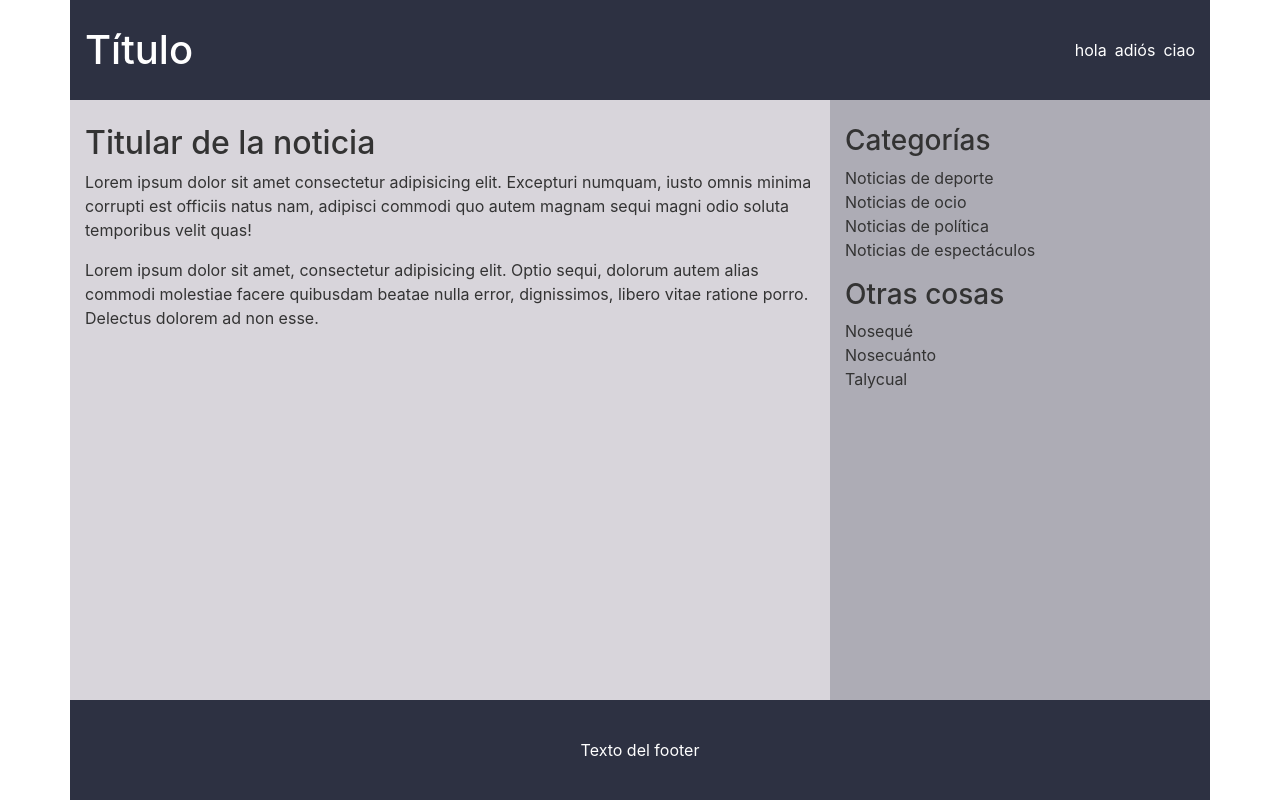
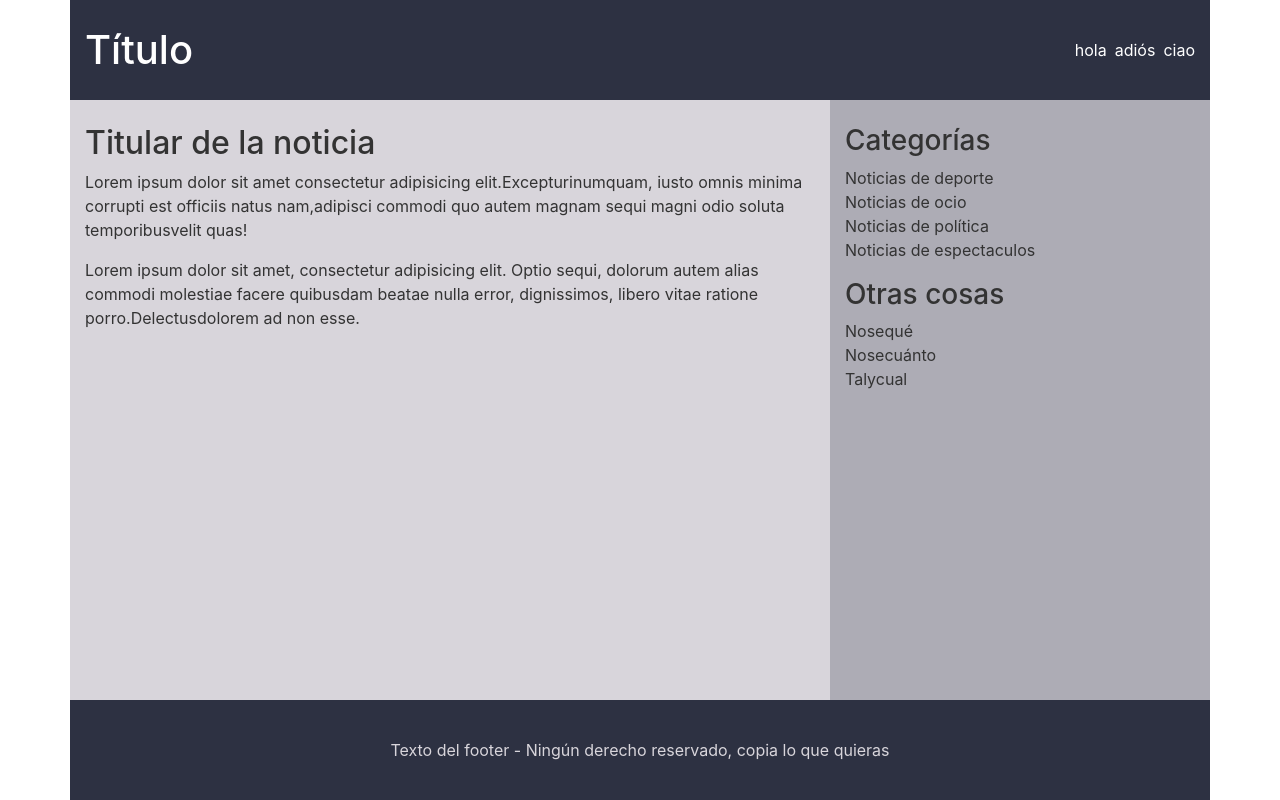
Before and after one commit to glopezh/c2-ejercicio-react-01-layout-bootstrap, a React (Create React App) app: page / in a window 1280 px wide. Built offline with nearby package versions, Linux system fonts and the light colour scheme.

Commit message:
Creacion de variables

```diff
--- a/src/App.js
+++ b/src/App.js
@@ -1,6 +1,30 @@
 function App() {
-  const titulo = "Cosetes";
-  const claseCopyright = "true";
+  /*Una variable que contenga el titular de la noticia.
+- Una variable que contenga el cuerpo de la noticia.
+- Una variable que contenga un array de categorías.
+- Una variable que contenga un array de "otras cosas".
+- Una variable que contenga un valor booleano,
+indicando si se debe imprimir el copyright en el footer o no.Si está a`true`,
+el texto del footer debe ser éste:
+`Texto del footer - Ningún derecho reservado, copia lo que quieras`.*/
+  const titular = "Titular de noticias";
+  const cuerpoNoticia = [
+    "Lorem ipsum dolor sit amet consectetur adipisicing elit.Excepturinumquam, iusto omnis minima corrupti est officiis natus nam,adipisci commodi quo autem magnam sequi magni odio soluta temporibusvelit quas!",
+    "Lorem ipsum dolor sit amet, consectetur adipisicing elit. Optio sequi, dolorum autem alias commodi molestiae facere quibusdam beatae nulla error, dignissimos, libero vitae ratione porro.Delectusdolorem ad non esse."
+  ]
+  const categorias = [
+    "Noticias de deporte",
+    "Noticias de ocio",
+    "Noticias de política",
+    "Noticias de espectaculos",
+  ];
+  const otrasCosas = [
+    "Nosequé",
+    "Nosecuánto",
+    "Talycual",
+  ]
+
+  const copyright = "true";
 
   return (
 <>
@@ -18,44 +42,34 @@ function App() {
       <div className="contenedor-principal row">
         <main className="principal col-12 col-sm-7 col-md-8 py-4">
           <h2>Titular de la noticia</h2>
-          <p>
-            Lorem ipsum dolor sit amet consectetur adipisicing elit. Excepturi
-            numquam, iusto omnis minima corrupti est officiis natus nam,
-            adipisci commodi quo autem magnam sequi magni odio soluta temporibus
-            velit quas!
-          </p>
-          <p>
-            Lorem ipsum dolor sit amet, consectetur adipisicing elit. Optio
-            sequi, dolorum autem alias commodi molestiae facere quibusdam beatae
-            nulla error, dignissimos, libero vitae ratione porro. Delectus
-            dolorem ad non esse.
-          </p>
+          <p>{cuerpoNoticia[0]}</p>
+          <p>{cuerpoNoticia[1]}</p>
         </main>
         <aside className="sidebar col-12 col-sm-5 col-md-4 py-4">
 
-          <section className="listado">
+            <section className="listado center-style">
             <h3>Categorías</h3>
-            <ul className="list-unstyled">
-              <li>Noticias de deporte</li>
-              <li>Noticias de ocio</li>
-              <li>Noticias de política</li>
-              <li>Noticias de espectáculos</li>
+              <ul className="list-unstyled">
+                <li>{categorias[0]}</li>
+                <li>{categorias[1]}</li>
+                <li>{categorias[2]}</li>
+                <li>{categorias[3]}</li>
             </ul>
           </section>
 
-          <section className="listado">
+          <section className="listado center-style">
             <h3>Otras cosas</h3>
             <ul className="list-unstyled">
-              <li>Nosequé</li>
-              <li>Nosecuánto</li>
-              <li>Talycual</li>
+              <li>{otrasCosas[0]}</li>
+              <li>{otrasCosas[1]}</li>
+              <li>{otrasCosas[2]}</li>
             </ul>
           </section>
 
         </aside>
       </div>
-      <footer className = "pie text-white row align-items-center">
-        <p className ="col text-center">Texto del footer</p>
+        <footer className= "pie text-white row text-center align-items-center" >
+          <p className="col text-center"> <span className={copyright}> Texto del footer - Ningún derecho reservado, copia lo que quieras </span></p>
       </footer>
       </div>
     </>
--- a/src/index.css
+++ b/src/index.css
@@ -38,3 +38,13 @@ code {
 .pie p {
   margin: 0;
 }
+
+span.false
+{
+  color:#2d3142;
+}
+
+span.true
+{
+  color:#d8d5db;
+}
```
